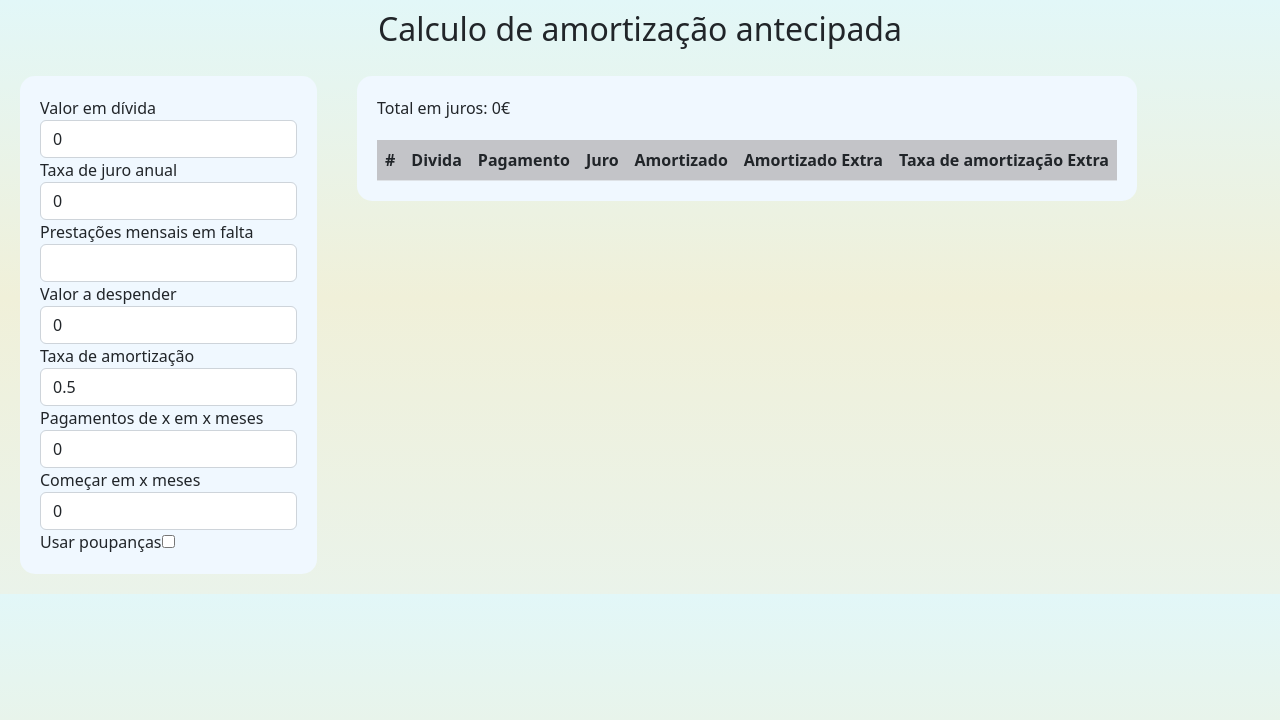
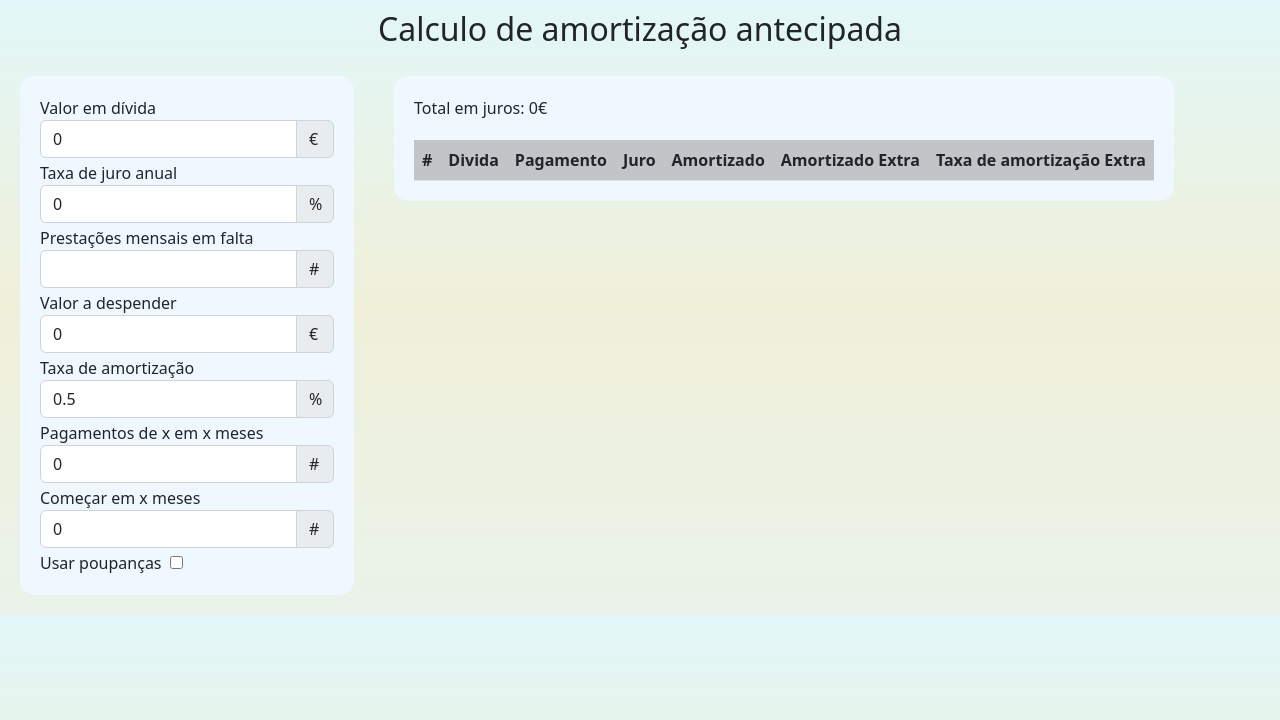
Before and after one commit to sergiosaint/Finance, a React (Create React App) app: page / in a window 1280 px wide. Shown: the top 720 px of the page. Built offline with nearby package versions, Linux system fonts and the light colour scheme.

Commit message:
add units

```diff
--- a/src/LoanRepayment.css
+++ b/src/LoanRepayment.css
@@ -9,6 +9,15 @@
   border-radius: 15px;
   padding: 20px;
   margin: 20px;
+}
+
+.input-group-text {
+  width: 38px;
+}
+
+.labelSpacing {
+  padding-right: 8px;
+  padding-top: 3px;
 }
 
 .results {
--- a/src/components/LoanRepayment.tsx
+++ b/src/components/LoanRepayment.tsx
@@ -133,63 +133,84 @@ function LoanRepayment(props: ILoanRepaymentProps) {
             <div className='form-group'>
 
               <label htmlFor='debt'>Valor em dívida</label>
+              <div className="input-group">
                 <input type='text'
                        className='form-control'
                        name='debt'
                        value={debt}
                        onChange={e => onAmountChange(e, setDebt)}
                 />
+                <span className="input-group-text"> € </span>
+              </div>
 
-             <label htmlFor='interest'>Taxa de juro anual</label>
+              <label htmlFor='interest' className='labelSpacing'>Taxa de juro anual</label>
+              <div className="input-group">
                 <input type='text'
                        className='form-control'
                        name='interest'
                        value={interest}
                        onChange={e => onAmountChange(e, setInterest)}
                 />
+                <span className="input-group-text"> % </span>
+              </div>
 
-              <label htmlFor='numberOfPayments'>Prestações mensais em falta</label>
+              <label htmlFor='numberOfPayments' className='labelSpacing'>Prestações mensais em falta</label>
+              <div className="input-group">
                 <input type='text'
                        className='form-control'
                        name='numberOfPayments'
                        value={numberOfPayments}
                        onChange={e => onIntegerAmountChange(e, setNumberOfPayments)}
                 />
+                <span className="input-group-text"> # </span>
+              </div>
 
-              <label htmlFor='repaymentValue'>Valor a despender</label>
+              <label htmlFor='repaymentValue' className='labelSpacing'>Valor a despender</label>
+              <div className="input-group">
                 <input type='text'
                        className='form-control'
                        name='repaymentValue'
                        value={repaymentValue}
                        onChange={e => onAmountChange(e, setRepaymentValue)}
                 />
+                <span className="input-group-text"> € </span>
+              </div>
 
-              <label htmlFor='repaymentTax'>Taxa de amortização</label>
+              <label htmlFor='repaymentTax' className='labelSpacing'>Taxa de amortização</label>
+              <div className="input-group">
                 <input type='text'
                       className='form-control'
                       name='repaymentTax'
                       value={repaymentTax}
                       onChange={e => onAmountChange(e, setRepaymentTax)}
                 />
+                <span className="input-group-text"> % </span>
+              </div>
 
-              <label htmlFor='repaymentEveryXMonths'>Pagamentos de x em x meses</label>
+              <label htmlFor='repaymentEveryXMonths' className='labelSpacing'>Pagamentos de x em x meses</label>
+              <div className="input-group">
                 <input type='text'
                       className='form-control'
                       name='repaymentEveryXMonths'
                       value={repaymentEveryXMonths}
                       onChange={e => onIntegerAmountChange(e, setRepaymentEveryXMonths)}
                 />
+                <span className="input-group-text"> # </span>
+              </div>
 
-              <label htmlFor='startMonth'>Começar em x meses</label>
+              <label htmlFor='startMonth' className='labelSpacing'>Começar em x meses</label>
+              <div className='input-group'>
                 <input type='text'
                        className='form-control'
                        name='startMonth'
                        value={startMonth}
                        onChange={e => onIntegerAmountChange(e, setStartMonth)}
                 />
+                <span className="input-group-text"> # </span>
+              </div>
 
-              <label htmlFor='useSavings'>Usar poupanças</label>
-              <input type="checkbox"
+              <label htmlFor='useSavings' className='labelSpacing'>Usar poupanças</label>
+              <input type='checkbox'
                      name='useSavings'
                      checked={useSavings}
                      onChange={handleChangeUseSavings}
```
Lines whose indentation alone changed are shown as unchanged.
